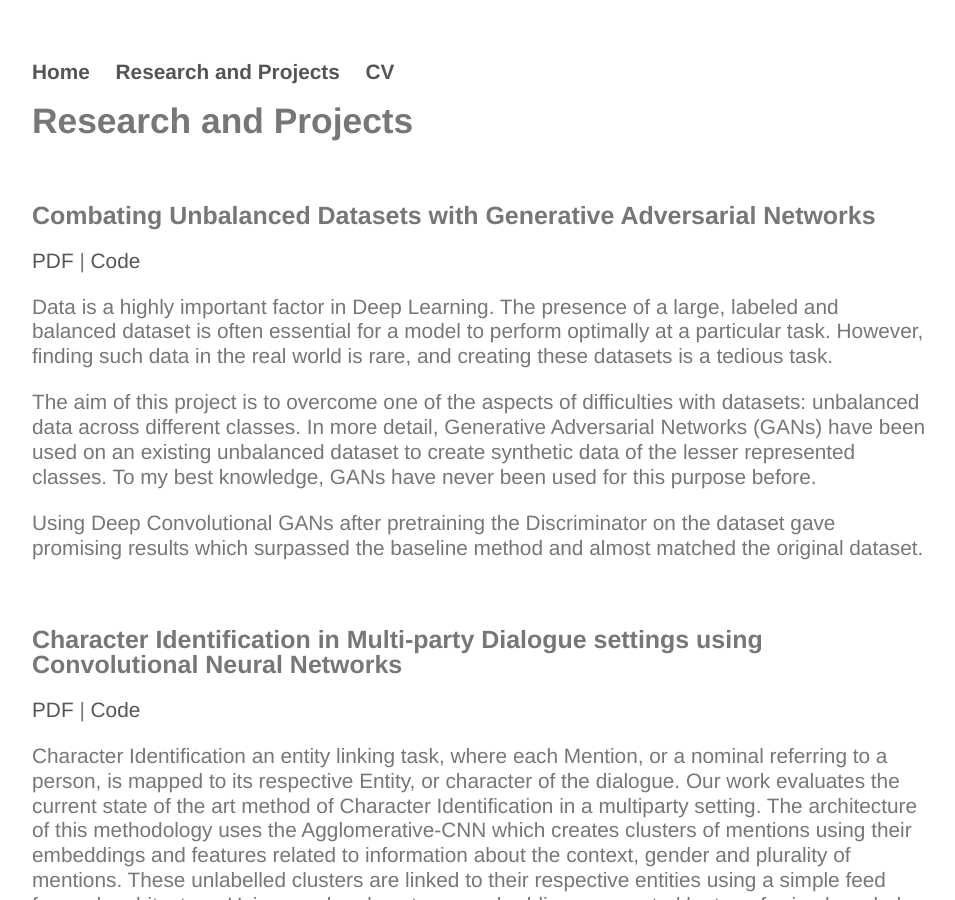
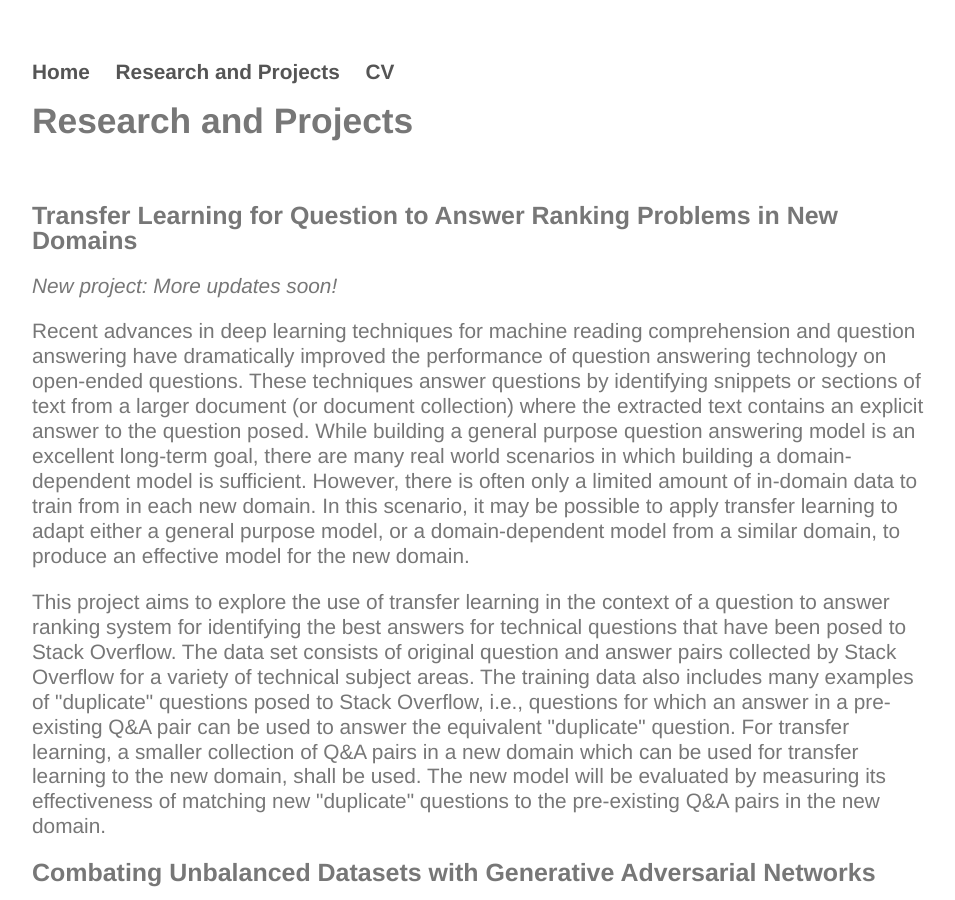
Before and after one commit to Uppaal/Uppaal.github.io, a Jekyll site: the page built from projects/index.html, in a window 1280 px wide and 900 px high. Shown: the whole window, without its empty margins (160-1115 px from the left). Built offline with Jekyll 4.4.1, drawn with Linux system fonts in a browser that asks for light colours.

Commit message:
Update index.html

```diff
--- a/projects/index.html
+++ b/projects/index.html
@@ -5,6 +5,12 @@ title: Research and Projects
 
 	<h1>{{ page.title }}</h1>
 	<p><br></p>
+
+	<h2>Transfer Learning for Question to Answer Ranking Problems in New Domains</h2>
+	<p><i>New project: More updates soon!</i></p>
+	<p>Recent advances in deep learning techniques for machine reading comprehension and question answering have dramatically improved the performance of question answering technology on open-ended questions. These techniques answer questions by identifying snippets or sections of text from a larger document (or document collection) where the extracted text contains an explicit answer to the question posed.  While building a general purpose question answering model is an excellent long-term goal, there are many real world scenarios in which building a domain-dependent model is sufficient. However, there is often only a limited amount of in-domain data to train from in each new domain. In this scenario, it may be possible to apply transfer learning to adapt either a general purpose model, or a domain-dependent model from a similar domain, to produce an effective model for the new domain.</p>
+ 	<p>This project aims to explore the use of transfer learning in the context of a question to answer ranking system for identifying the best answers for technical questions that have been posed to Stack Overflow. The data set consists of original question and answer pairs collected by Stack Overflow for a variety of technical subject areas. The training data also includes many examples of "duplicate" questions posed to Stack Overflow,  i.e., questions for which an answer in a pre-existing Q&A pair can be used to answer the equivalent "duplicate" question. For transfer learning, a smaller collection of Q&A pairs in a new domain which can be used for transfer learning to the new domain, shall be used. The new model will be evaluated by measuring its effectiveness of matching new "duplicate" questions to the pre-existing Q&A pairs in the new domain.</p>
+
 
 	<h2>Combating Unbalanced Datasets with Generative Adversarial Networks</h2>
 	<p><a href="https://drive.google.com/file/d/19u5PwBdRXN6555aIIx0LgTeysS_bwTT5/view?usp=sharing">PDF</a> | <a href="https://github.com/Uppaal/GANs_for_data_augmentation">Code</a></p>
```
